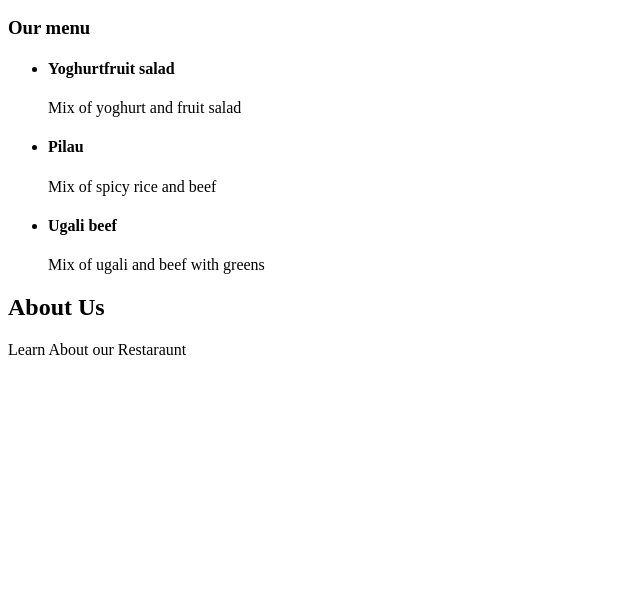
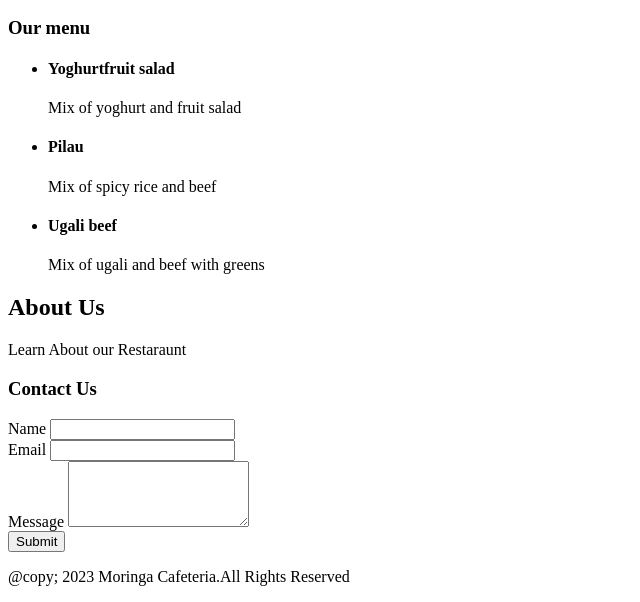
Before and after one commit to alexander784/Moringa-Cafeteria, a plain HTML site: page index.html in a window 1280 px wide. Shown: the part 522-1124 px from the top of the page, without its empty margins (0-640 px from the left). Before the commit the page ends 897 px from the top, so only its background shows below. Drawn offline with Linux system fonts and the light colour scheme.

Commit message:
adda contact and footer section

```diff
--- a/index.html
+++ b/index.html
@@ -49,5 +49,22 @@
         <h1>About Us</h1>
         <p>Learn About our Restaraunt</p>
     </section>
+
+    <section>
+        <h3>Contact Us</h3>
+        <form>
+            <label for="name">Name</label>
+            <input type="text" id="name" required><br>
+            <label for="email">Email</label>
+            <input type="email" id="email" required><br>
+            <label for="message">Message</label>
+            <textarea id="message" name="message" rows="4"></textarea><br>
+            <button type="submit">Submit</button>
+        </form>
+    </section>
+
+    <footer>
+        <p>@copy; 2023 Moringa Cafeteria.All Rights Reserved</p>
+    </footer>
 </body>
 </html>
```
